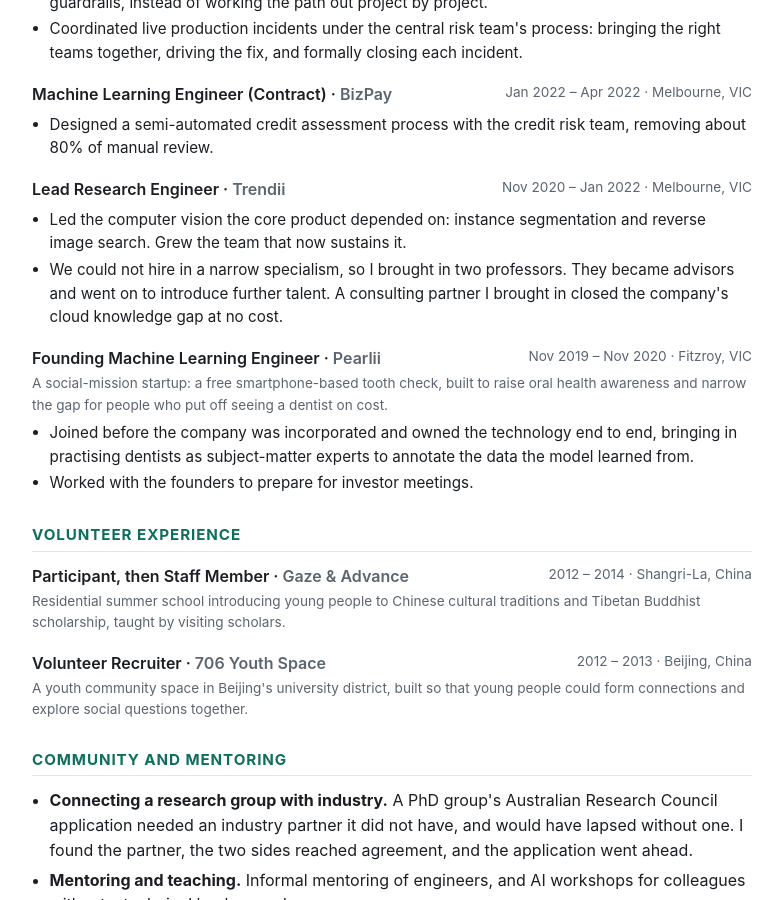
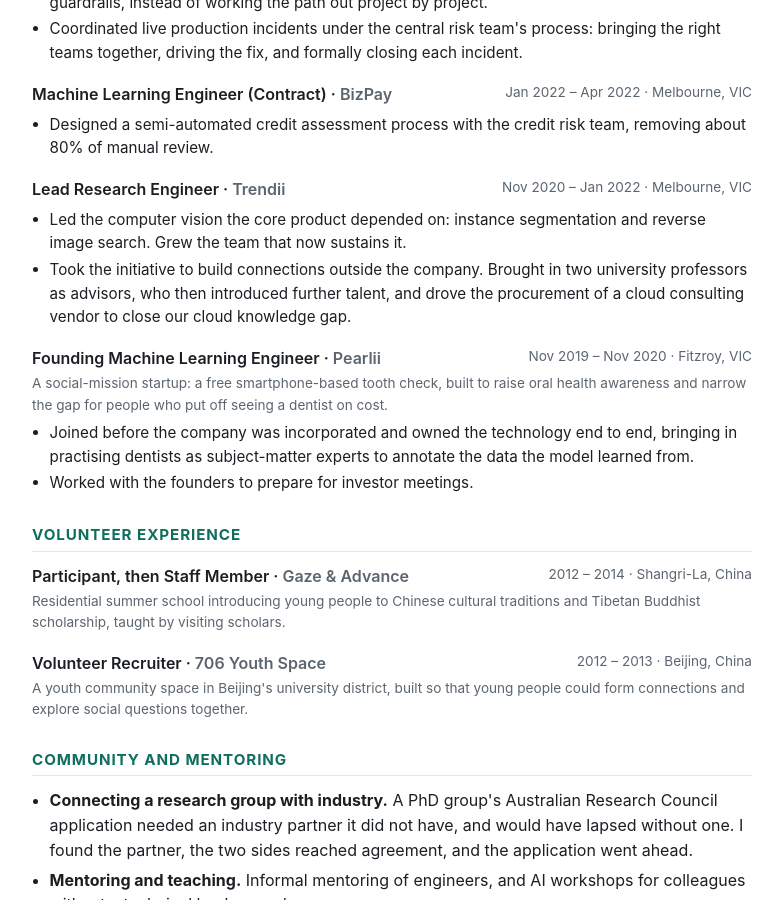
Before and after one commit to ruodingt/ruodingt.github.io, a Jekyll site: the page built from cv/index.md, in a window 1280 px wide and 900 px high, scrolled down 1414 px. Shown: the whole window, without its empty margins (248-1030 px from the left). Built offline with Jekyll 4.4.1, drawn with Linux system fonts in a browser that asks for light colours.

Commit message:
Lead the Trendii networking bullet with the procurement
Driving a vendor procurement is a more substantial act than making a
referral, and it is the kind of process a board recognises. Keeps the
compounding outcome: the professors went on to introduce further talent.

Co-Authored-By: Claude Opus 5 <noreply@anthropic.com>

```diff
--- a/_data/cv.yml
+++ b/_data/cv.yml
@@ -54,7 +54,7 @@ experience:
     location: "Melbourne, VIC"
     achievements:
       - "Led the computer vision the core product depended on: instance segmentation and reverse image search. Grew the team that now sustains it."
-      - "We could not hire in a narrow specialism, so I brought in two professors. They became advisors and went on to introduce further talent. A consulting partner I brought in closed the company's cloud knowledge gap at no cost."
+      - "Took the initiative to build connections outside the company. Brought in two university professors as advisors, who then introduced further talent, and drove the procurement of a cloud consulting vendor to close our cloud knowledge gap."
   - company: "Pearlii"
     title: "Founding Machine Learning Engineer"
     dates: "Nov 2019 &ndash; Nov 2020"
```
